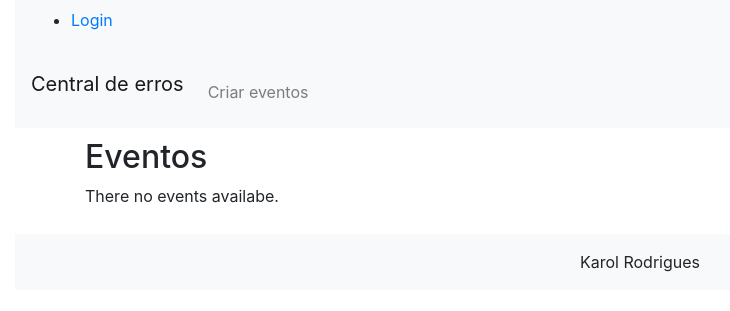
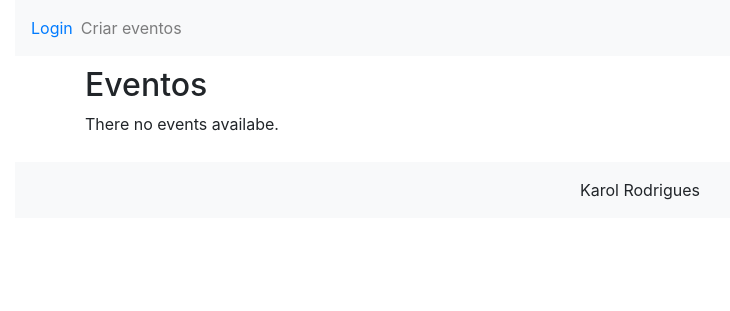
Before and after one commit to KarolRodriguespy/centraldeerros, a Django app: page /events/list in a window 1280 px wide. Shown: the top 311 px of the page, without its empty margins (0-730 px from the left). Run offline with Django 3.2, Linux system fonts and the light colour scheme; data that the repository does not hold is empty; some libraries are stand-ins or nearby versions.

Commit message:
update template

```diff
--- a/events/templates/base.html
+++ b/events/templates/base.html
@@ -17,7 +17,9 @@
 <body class="container-fluid">
 
 <nav class="navbar navbar-expand-lg navbar-light bg-light">
-         <ul>
+
+     <div>
+        <ul class="nav flex-column">
         {% if user.is_authenticated %}
      <li>User: {{ user.get_username }}</li>
      <li><a href="{% url 'logout'%}?next={{request.path}}">Logout</a></li>
@@ -25,20 +27,10 @@
      <li><a href="{% url 'login'%}?next={{request.path}}">Login</a></li>
             {% endif %}
     </ul>
-    </nav>
+    </div>
 
-     <nav class="navbar navbar-expand-lg navbar-light bg-light">
-        <div>
-        <p class="navbar-brand" >Central de erros </p>
-        <button class="navbar-toggler" type="button" data-toggle="collapse" data-target="#navbarSupportedContent" aria-controls="navbarSupportedContent" aria-expanded="false" aria-label="Toggle navigation">
-    <span class="navbar-toggler-icon"></span>
-            <span class="navbar-toggler-icon"></span>
-        </button>
-     </div>
         <div class="collapse navbar-collapse" id="navbarNavAltMarkup">
                 <ul class="navbar-nav">
-
-
                     <li>
                         <a class="nav-link" href="{% url 'events:create' %}">Criar eventos</a>
                     </li>
--- a/events/templates/events/list.html
+++ b/events/templates/events/list.html
@@ -4,7 +4,6 @@
   <h2>Eventos</h2>
 
   {% if list %}
-
 
 
  <div class="table-responsive">
@@ -20,8 +19,10 @@
                 </tr>
             </thead>
   <tbody>
+
     {% for event in list %}
        <tr>
+
                 <td><a href="{% url 'events:detail' event.pk %}" class="btn btn-link">{{event.level}}</a></td>
                 <td> {{event.log}} </td>
                 <td> {{event.count_events}} </td>
```
Lines whose indentation alone changed are shown as unchanged.
